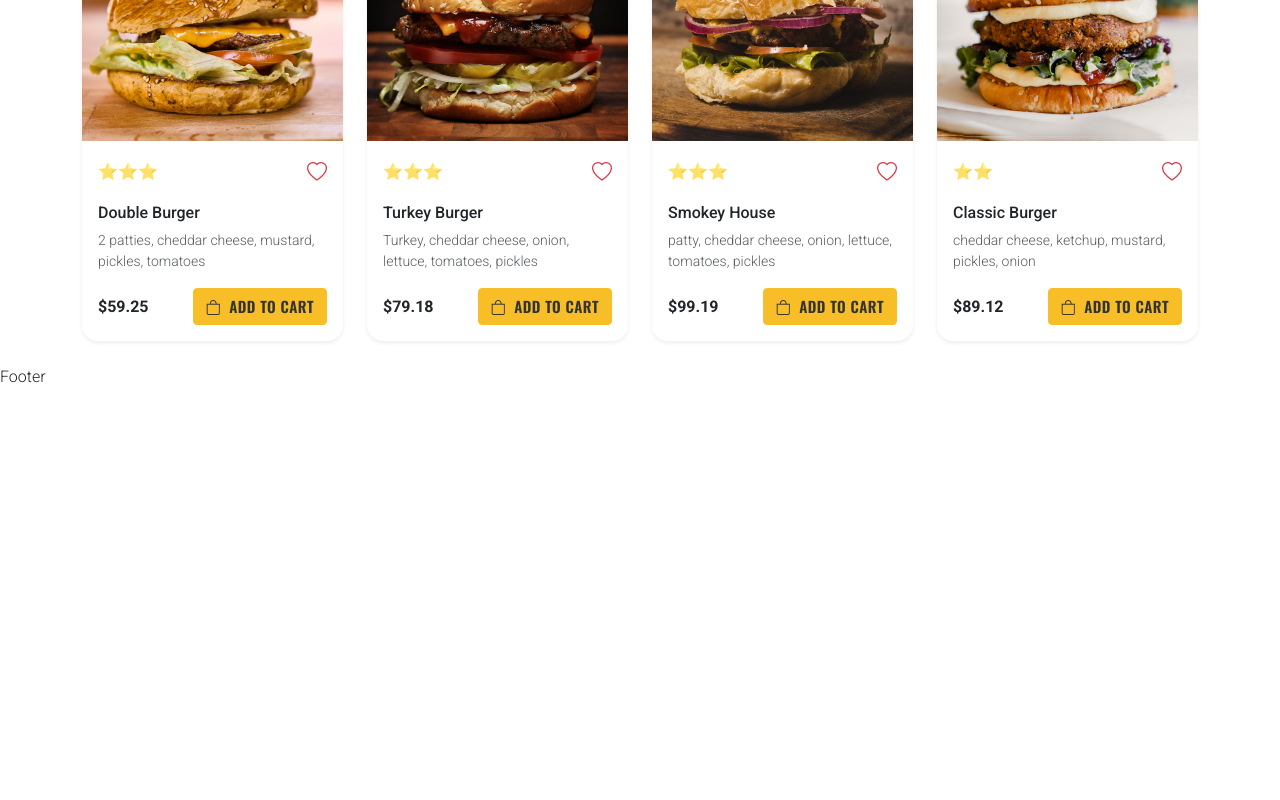
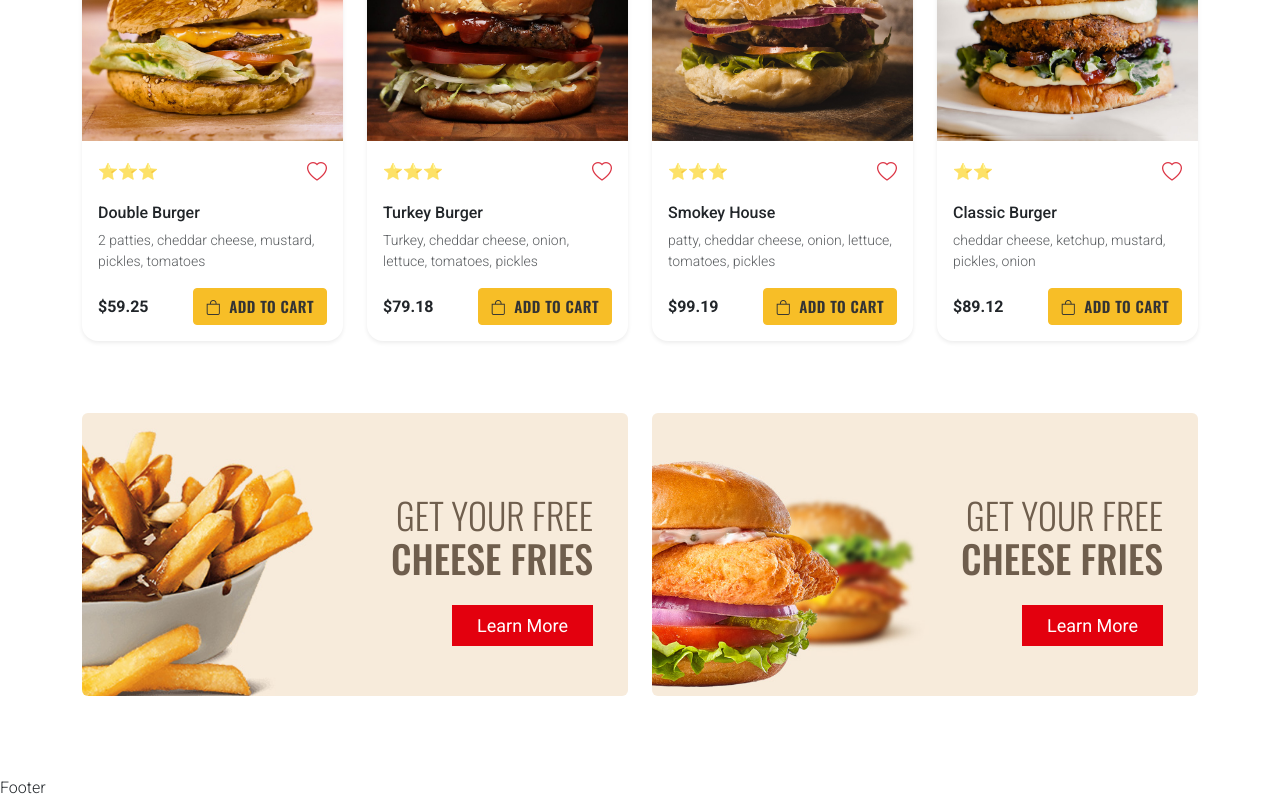
Before and after one commit to menaehab/Food-Delivery, a React (Create React App) app: page / in a window 1280 px wide. Shown: the part 2751-3551 px from the top of the page. Before the commit the page ends 3140 px from the top, so only its background shows below. Built offline with nearby package versions, Linux system fonts and the light colour scheme; a web font is replaced by a local one.

Commit message:
Setup ads section

```diff
--- a/src/index.css
+++ b/src/index.css
@@ -118,6 +118,11 @@ a {
   color: var(--white);
   background-color: var(--light-red);
   border-color: var(--light-red);
+  transition: 0.5s;
+  -webkit-transition: 0.5s;
+  -moz-transition: 0.5s;
+  -ms-transition: 0.5s;
+  -o-transition: 0.5s;
 }
 
 .btn-red:hover,
--- a/src/pages/Home/Menu.js
+++ b/src/pages/Home/Menu.js
@@ -10,6 +10,7 @@ import Image6 from "../../assets/assets/menu/burger-16.jpg";
 import Image7 from "../../assets/assets/menu/burger-17.jpg";
 import Image8 from "../../assets/assets/menu/burger-18.jpg";
 import Cards from "../../assets/components/layouts/Cards";
+import { Link } from "react-router-dom";
 export default function Menu() {
   const mockData = [
     {
@@ -104,6 +105,26 @@ export default function Menu() {
               />
             ))}
           </Row>
+          <Row className="pt-5">
+            <Col sm={6} lg={6}>
+              <div className="ads-box ads-img1 mb-5 mb-md-0">
+                <h4 className="mb-0">GET YOUR FREE</h4>
+                <h5>CHEESE FRIES</h5>
+                <Link to="/" className="btn btn-red px-4 rounded-0">
+                  Learn More
+                </Link>
+              </div>
+            </Col>
+            <Col sm={6} lg={6}>
+              <div className="ads-box ads-img2">
+                <h4 className="mb-0">GET YOUR FREE</h4>
+                <h5>CHEESE FRIES</h5>
+                <Link to="/" className="btn btn-red px-4 rounded-0">
+                  Learn More
+                </Link>
+              </div>
+            </Col>
+          </Row>
         </Container>
       </section>
     </>
--- a/src/styles/Menu.css
+++ b/src/styles/Menu.css
@@ -1,10 +1,12 @@
 .menu-section {
   padding-top: 80px;
+  padding-bottom: 80px;
 }
 .menu-section h2 {
   font-size: 36px;
   font-weight: 800;
   margin-bottom: 40px;
+  color: var(--light-red) !important;
 }
 
 .item-rating {
@@ -37,3 +39,39 @@
   background-color: transparent !important;
   border-color: var(--black) !important;
 }
+
+.menu-section .ads-box {
+  text-align: right;
+  padding: 80px 35px 50px;
+  border-radius: 6px;
+  -webkit-border-radius: 6px;
+  -moz-border-radius: 6px;
+  -ms-border-radius: 6px;
+  -o-border-radius: 6px;
+}
+
+.menu-section .ads-img1 {
+  background: url("../assets/assets/menu/ads-1.jpg") no-repeat center center;
+  background-size: cover;
+}
+
+.menu-section .ads-img2 {
+  background: url("../assets/assets/menu/ads-2.jpg") no-repeat center center;
+  background-size: cover;
+}
+
+.menu-section .ads-box h4 {
+  font-size: 2.25rem;
+  font-weight: 300;
+  color: var(--brown);
+}
+
+.menu-section .ads-box h5 {
+  font-size: 2.375rem;
+  color: var(--brown);
+}
+
+.menu-section .ads-box a {
+  margin-top: 15px;
+  font-size: 18px;
+}
```
